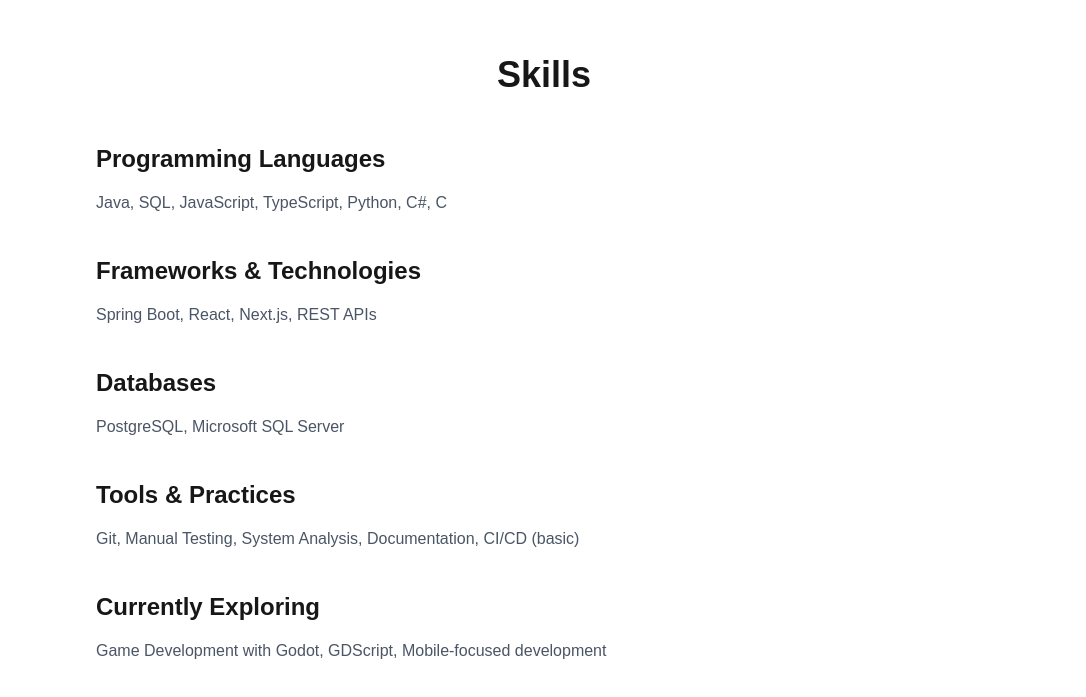
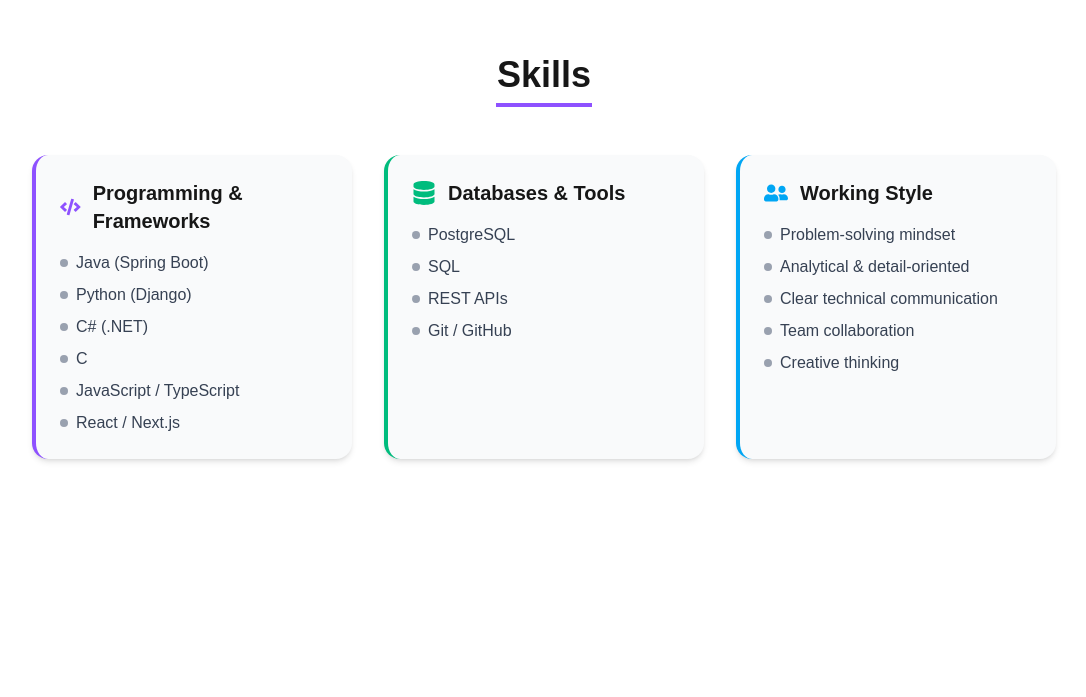
Before and after one commit to majaxpan/portfolio, a Next.js app: page / in a window 1280 px wide. Shown: the part 3565-4262 px from the top of the page, without its empty margins (96-1182 px from the left). Built offline with nearby package versions, Linux system fonts and the light colour scheme.

Commit message:
Addeed skills section styling

```diff
--- a/app/components/Projects.tsx
+++ b/app/components/Projects.tsx
@@ -3,6 +3,7 @@
 import { motion } from "framer-motion";
 import { SiReact, SiPostgresql, SiGodotengine } from "react-icons/si";
 import { FaBook } from "react-icons/fa"; // fallback for Google Books API
+import { JSX } from "react";
 
 export default function Projects() {
   const techIcons: Record<string, JSX.Element> = {
--- a/app/components/Skills.tsx
+++ b/app/components/Skills.tsx
@@ -1,58 +1,80 @@
+"use client";
+
+import { motion } from "framer-motion";
+import { FaCode, FaDatabase, FaUserFriends } from "react-icons/fa";
+
 export default function Skills() {
+  const skillGroups = [
+    {
+      title: "Programming & Frameworks",
+      icon: <FaCode className="w-6 h-6 text-violet-500" />,
+      items: [
+        "Java (Spring Boot)",
+        "Python (Django)",
+        "C# (.NET)",
+        "C",
+        "JavaScript / TypeScript",
+        "React / Next.js",
+      ],
+      border: "border-violet-500",
+    },
+    {
+      title: "Databases & Tools",
+      icon: <FaDatabase className="w-6 h-6 text-emerald-500" />,
+      items: [
+        "PostgreSQL",
+        "SQL",
+        "REST APIs",
+        "Git / GitHub",
+      ],
+      border: "border-emerald-500",
+    },
+    {
+      title: "Working Style",
+      icon: <FaUserFriends className="w-6 h-6 text-sky-500" />,
+      items: [
+        "Problem-solving mindset",
+        "Analytical & detail-oriented",
+        "Clear technical communication",
+        "Team collaboration",
+        "Creative thinking",
+      ],
+      border: "border-sky-500",
+    },
+  ];
+
   return (
-    <section id="skills" className="min-h-screen px-6 py-24">
-      <h2 className="text-4xl font-bold text-center mb-12">Skills</h2>
+    <section id="skills" className="min-h-screen px-6 py-24 bg-white">
+      <h2 className="text-4xl font-bold text-center mb-12 relative after:block after:w-24 after:h-1 after:bg-violet-500 after:mx-auto after:mt-2">
+        Skills
+      </h2>
 
-      <div className="max-w-4xl mx-auto grid gap-10">
-        {/* Programming Languages */}
-        <div>
-          <h3 className="text-2xl font-semibold mb-4">
-            Programming Languages
-          </h3>
-          <p className="text-gray-600">
-            Java, SQL, JavaScript, TypeScript, Python, C#, C
-          </p>
-        </div>
+      <div className="max-w-5xl mx-auto grid md:grid-cols-3 gap-8">
+        {skillGroups.map((group, index) => (
+          <motion.div
+            key={index}
+            className={`bg-gray-50 p-6 rounded-2xl shadow-md border-l-4 ${group.border}`}
+            initial={{ opacity: 0, y: 20 }}
+            whileInView={{ opacity: 1, y: 0 }}
+            viewport={{ once: true }}
+            transition={{ duration: 0.6, delay: index * 0.2 }}
+            whileHover={{ y: -5 }}
+          >
+            <div className="flex items-center gap-3 mb-4">
+              {group.icon}
+              <h3 className="text-xl font-semibold">{group.title}</h3>
+            </div>
 
-        {/* Frameworks & Technologies */}
-        <div>
-          <h3 className="text-2xl font-semibold mb-4">
-            Frameworks & Technologies
-          </h3>
-          <p className="text-gray-600">
-            Spring Boot, React, Next.js, REST APIs
-          </p>
-        </div>
-
-        {/* Databases */}
-        <div>
-          <h3 className="text-2xl font-semibold mb-4">
-            Databases
-          </h3>
-          <p className="text-gray-600">
-            PostgreSQL, Microsoft SQL Server
-          </p>
-        </div>
-
-        {/* Tools & Practices */}
-        <div>
-          <h3 className="text-2xl font-semibold mb-4">
-            Tools & Practices
-          </h3>
-          <p className="text-gray-600">
-            Git, Manual Testing, System Analysis, Documentation, CI/CD (basic)
-          </p>
-        </div>
-
-        {/* Currently Exploring */}
-        <div>
-          <h3 className="text-2xl font-semibold mb-4">
-            Currently Exploring
-          </h3>
-          <p className="text-gray-600">
-            Game Development with Godot, GDScript, Mobile-focused development
-          </p>
-        </div>
+            <ul className="space-y-2 text-gray-700">
+              {group.items.map((item, i) => (
+                <li key={i} className="flex items-center gap-2">
+                  <span className="w-2 h-2 rounded-full bg-gray-400" />
+                  {item}
+                </li>
+              ))}
+            </ul>
+          </motion.div>
+        ))}
       </div>
     </section>
   );
--- a/app/globals.css
+++ b/app/globals.css
@@ -29,3 +29,18 @@
   scroll-behavior: smooth;
   scroll-padding-top: 64px;
 }
+
+.skill-chip {
+  padding: 0.4rem 0.75rem;
+  background-color: #f3f4f6; /* gray-100 */
+  color: #374151; /* gray-700 */
+  border-radius: 9999px;
+  font-size: 0.875rem;
+  transition: all 0.2s ease;
+}
+
+.skill-chip:hover {
+  background-color: #10b981; /* emerald-500 */
+  color: white;
+  transform: translateY(-2px);
+}
```
